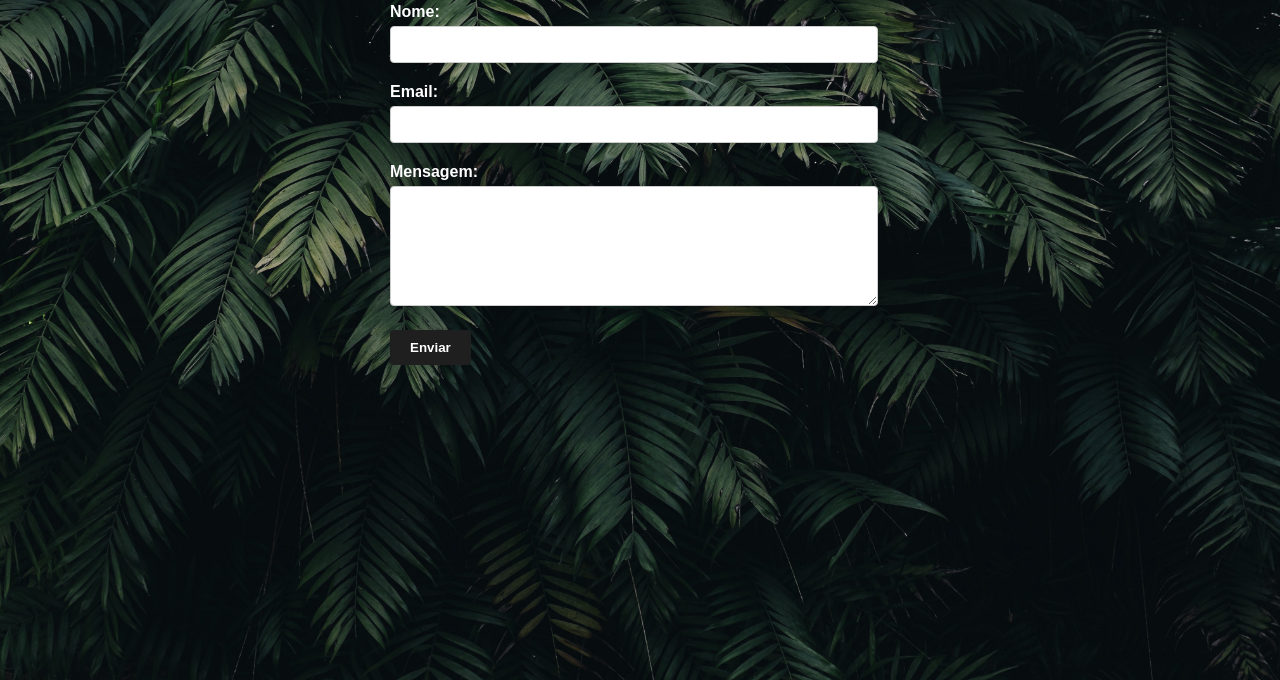
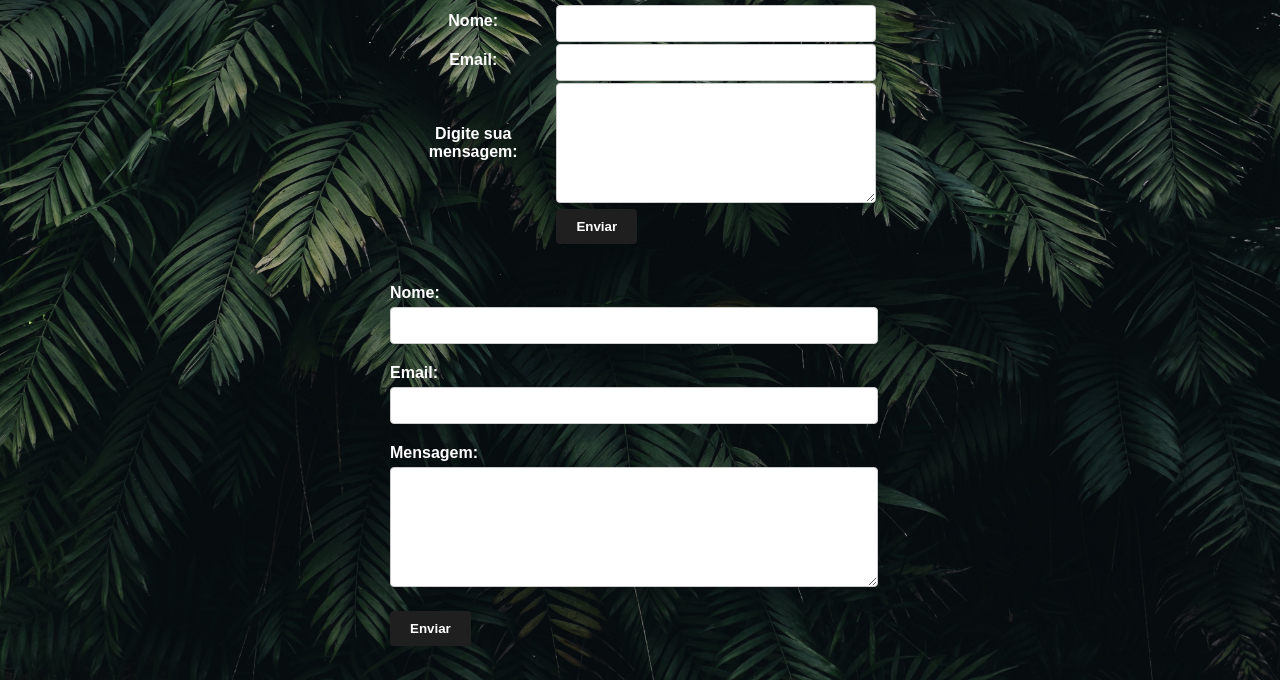
Before and after one commit to FranciscoCaiqueFeliz/portifolio, a plain HTML site: page contato.html in a window 1280 px wide. Shown: the part 120-800 px from the top of the page. Drawn offline with Linux system fonts and the light colour scheme.

Commit message:
Update contato.html

```diff
--- a/contato.html
+++ b/contato.html
@@ -10,7 +10,6 @@
   <header>
     <nav>
         <ul>
-          <li><a href="index.html">Início</a></li>
           <li><a href="sobre.html">Sobre Mim</a></li>
           <li><a href="formacao.html">Formação</a></li>
           <li><a href="portfolio.html">Portfólio</a></li>
@@ -22,6 +21,34 @@
   <main>
     <div class="center">
         <h1>Entre em Contato</h1>
+    </div>
+    <br>
+    <form action="" method="POST">
+      <table>
+
+        <tr>
+          <th><label for="nome">Nome:</label></th>
+          <td><input type="text" name="nome" id="nome"></td>
+        </tr>
+        <tr>
+          <th><label for="email">Email:</label></th>
+          <td><input type="email" name="email" id="email"></td>
+        </tr>
+        <tr>
+          <th><label for="mensagem">Digite sua mensagem:</label></th>
+          <td><textarea for="mensagem" rows="5" cols="40"></textarea></td>
+        </tr>
+        <tr>
+          <td></td>
+          <td><button>Enviar</button></td>
+        </tr>
+      </table>
+    </form>
+  </main>
+
+
+</body>
+</html>
     </div>
     <br>
     <form action="#" method="POST">
```
